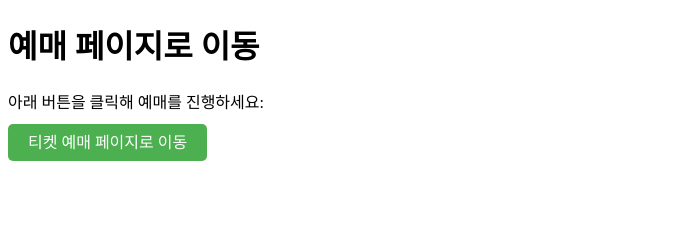
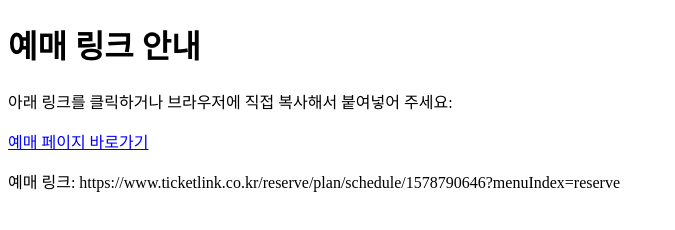
Before and after one commit to bkae09/tlicnk2, a plain HTML site: page middle.html in a window 1280 px wide. Shown: the whole page, without its empty margins (0-675 px from the left). Drawn offline with Linux system fonts and the light colour scheme.

Commit message:
Update middle.html

```diff
--- a/middle.html
+++ b/middle.html
@@ -1,11 +1,12 @@
 <!DOCTYPE html>
 <html>
   <head>
-    <title>티켓 예매 페이지</title>
+    <title>티켓 예매 안내</title>
   </head>
   <body>
-    <h1>예매 페이지로 이동</h1>
-    <p>아래 버튼을 클릭해 예매를 진행하세요:</p>
-    <a href="https://www.ticketlink.co.kr/reserve/plan/schedule/1351098677?menuIndex=reserve" target="_blank" style="text-decoration:none; padding:10px 20px; background-color:#4CAF50; color:white; border-radius:5px;">티켓 예매 페이지로 이동</a>
+    <h1>예매 링크 안내</h1>
+    <p>아래 링크를 클릭하거나 브라우저에 직접 복사해서 붙여넣어 주세요:</p>
+    <a href="https://www.ticketlink.co.kr/reserve/plan/schedule/1578790646?menuIndex=reserve" target="_blank" style="color:blue;">예매 페이지 바로가기</a>
+    <p>예매 링크: https://www.ticketlink.co.kr/reserve/plan/schedule/1578790646?menuIndex=reserve</p>
   </body>
 </html>
```
